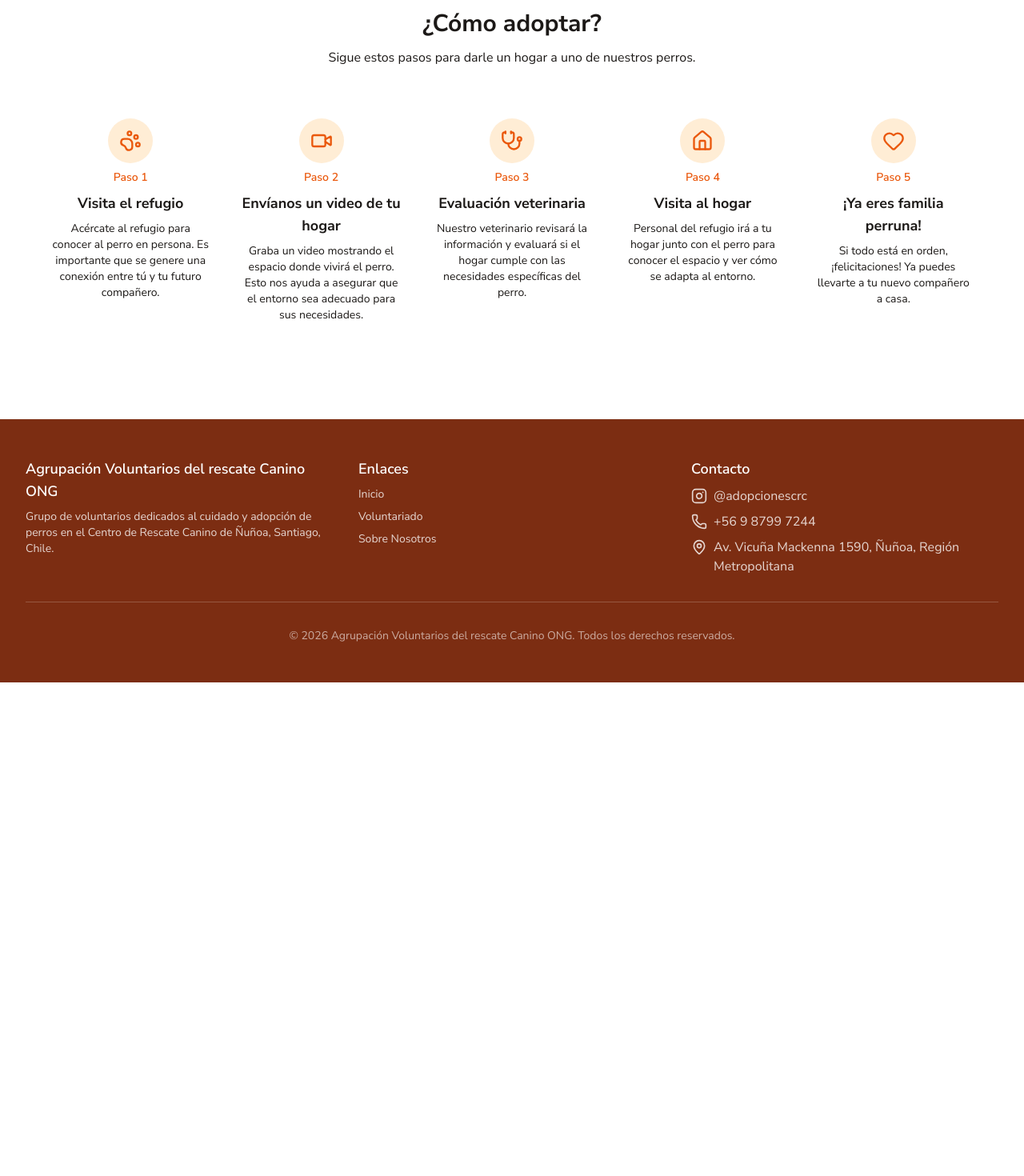
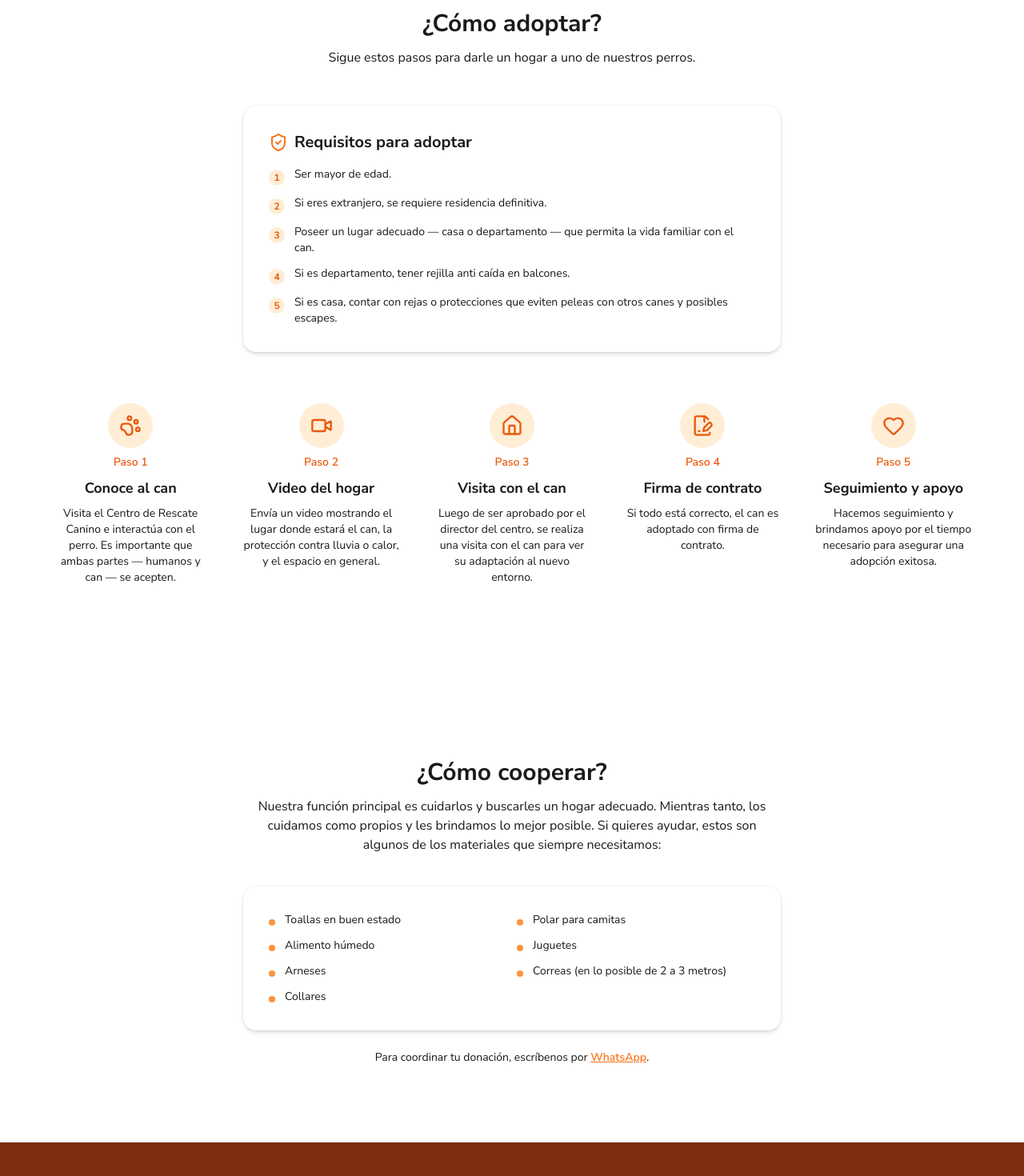
Before and after one commit to KorryKo/crc-voluntarios, a Next.js app: page / in a window 1280 px wide. Shown: the part 1120-2590 px from the top of the page at 80% size. Before the commit the page ends 1973 px from the top, so only its background shows below. Built offline with nearby package versions, Linux system fonts and the light colour scheme; no server answers; the database is empty.

Commit message:
change the content accordingly with requirments

```diff
--- a/app/(public)/page.tsx
+++ b/app/(public)/page.tsx
@@ -2,6 +2,7 @@ import type { Metadata } from "next";
 import HeroSection from "@/components/HeroSection";
 import DogsSection from "@/components/DogsSection";
 import AdoptionRules from "@/components/AdoptionRules";
+import DonationSection from "@/components/DonationSection";
 import { getDogs } from "@/lib/dogs";
 
 export const revalidate = 0;
@@ -68,6 +69,7 @@ export default async function Home() {
         <DogsSection dogs={dogs} />
       </div>
       <AdoptionRules />
+      <DonationSection />
     </>
   );
 }
--- a/app/(public)/sobre-nosotros/page.tsx
+++ b/app/(public)/sobre-nosotros/page.tsx
@@ -1,7 +1,7 @@
 import type { Metadata } from "next";
 import Image from "next/image";
 import HeroSection from "@/components/HeroSection";
-import { Heart, Shield, Users, PawPrint } from "lucide-react";
+import { Heart, Shield, Footprints, PawPrint } from "lucide-react";
 import GalleryCarousel from "@/components/GalleryCarousel";
 import { getVolunteerPhotos } from "@/lib/volunteers";
 
@@ -36,30 +36,30 @@ const jsonLd = {
   },
 };
 
-const values = [
+const queHacemos = [
+  {
+    icon: Footprints,
+    title: "Paseos y compañía",
+    description:
+      "Les brindamos lo más cercano posible a la vida en familia: paseos, juegos y compañía diaria.",
+  },
   {
     icon: Heart,
-    title: "Amor por los animales",
+    title: "Rehabilitación",
     description:
-      "Todo lo que hacemos nace del cariño y respeto por los perros que cuidamos cada día.",
+      "Acompañamos a los canes en su recuperación de traumas, con paciencia y cariño.",
   },
   {
     icon: Shield,
-    title: "Compromiso",
+    title: "Cuidados especiales",
     description:
-      "Llevamos más de 10 años dedicados a mejorar la vida de los perros del refugio, sin importar las dificultades.",
-  },
-  {
-    icon: Users,
-    title: "Comunidad",
-    description:
-      "Somos una familia de voluntarios unidos por un mismo propósito: darles una vida digna mientras encuentran un hogar.",
+      "Baños, medicamentos, consultas a especialistas, exámenes médicos, camas y ropa de invierno.",
   },
   {
     icon: PawPrint,
-    title: "Bienestar animal",
+    title: "Salud física y mental",
     description:
-      "Nos enfocamos en que cada perro tenga una estadía lo más agradable posible: paseos, juegos, cariño y cuidado.",
+      "El cuidado veterinario está en manos del centro, y nosotros les brindamos el bienestar emocional que necesitan.",
   },
 ];
 
@@ -123,13 +123,17 @@ export default async function SobreNosotros() {
                   hogar definitivo.
                 </p>
                 <p>
-                  Hoy somos un grupo organizado de voluntarios que trabaja en
-                  el Centro de Rescate Canino de Ñuñoa. No somos el refugio — somos
-                  personas comunes que dedican su tiempo libre a hacer la diferencia.
-                  El centro es administrado por la municipalidad, que se encarga de
-                  los rescates, la atención veterinaria y los procesos de adopción.
-                  Nosotros nos enfocamos en lo que más necesitan los perros en su día
-                  a día: compañía, ejercicio, higiene y cariño.
+                  Hoy nuestra agrupación tiene un convenio de colaboración con la
+                  Ilustre Municipalidad de Ñuñoa para trabajar en conjunto en el
+                  Centro de Rescate Canino, ubicado en Vicuña Mackenna 1590. Desde
+                  los inicios del centro, hemos estado cuidando y rehabilitando a
+                  los canes que llegan producto de abandono y otras formas de
+                  maltrato.
+                </p>
+                <p>
+                  Nuestra función es cuidar, rehabilitar y acompañar con amor a los
+                  canes hasta lograr su adopción en un buen hogar, que es nuestra
+                  misión primordial.
                 </p>
               </div>
             </div>
@@ -141,22 +145,23 @@ export default async function SobreNosotros() {
       <section className="bg-bg-warm py-24">
         <div className="mx-auto max-w-7xl px-6 sm:px-10 lg:px-16">
           <h2 className="text-center text-3xl font-bold text-text-primary">
-            ¿Qué nos mueve?
+            ¿Qué hacemos?
           </h2>
           <p className="mx-auto mt-3 max-w-2xl text-center text-text-secondary">
-            Nuestros valores guían cada acción que tomamos en el refugio.
+            Como todo ser sintiente y gregario, los canes necesitan salud física
+            y mental en un entorno cuidado y respetuoso de su especie.
           </p>
           <div className="mt-16 grid grid-cols-1 gap-10 sm:grid-cols-2 lg:grid-cols-4">
-            {values.map((value, index) => (
+            {queHacemos.map((item, index) => (
               <div key={index} className="text-center">
                 <div className="mx-auto flex h-14 w-14 items-center justify-center rounded-full bg-secondary-100">
-                  <value.icon className="h-7 w-7 text-secondary-600" />
+                  <item.icon className="h-7 w-7 text-secondary-600" />
                 </div>
                 <h3 className="mt-4 text-lg font-bold text-text-primary">
-                  {value.title}
+                  {item.title}
                 </h3>
                 <p className="mt-2 text-sm text-text-secondary">
-                  {value.description}
+                  {item.description}
                 </p>
               </div>
             ))}
@@ -188,12 +193,11 @@ export default async function SobreNosotros() {
       {/* Nuestro rol */}
       <section className="py-24">
         <div className="mx-auto max-w-3xl rounded-full bg-secondary-500 px-12 py-10 text-center">
-          <h2 className="text-3xl font-bold text-white">Nuestro Rol</h2>
+          <h2 className="text-3xl font-bold text-white">Nuestra Misión</h2>
           <p className="mx-auto mt-4 max-w-xl text-lg leading-relaxed text-white/90">
-            Somos el puente entre los perros y las personas que quieren ayudar.
-            Conectamos a posibles adoptantes con la administración del refugio y
-            nos aseguramos de que cada perro reciba atención y cariño todos los
-            días.
+            Cuidar, rehabilitar y acompañar con amor a los canes hasta lograr
+            su adopción en un buen hogar. Somos el puente entre los perros y
+            las familias que les darán una nueva vida.
           </p>
         </div>
       </section>
--- a/app/(public)/voluntariado/page.tsx
+++ b/app/(public)/voluntariado/page.tsx
@@ -1,7 +1,7 @@
 import type { Metadata } from "next";
 import Image from "next/image";
 import HeroSection from "@/components/HeroSection";
-import { Footprints, GamepadIcon, SprayCan, ShowerHead, Heart, MessageCircle, CalendarDays, GraduationCap, PartyPopper } from "lucide-react";
+import { Footprints, GamepadIcon, SprayCan, ShowerHead, Heart, MessageCircle, ClipboardList, GraduationCap, PartyPopper, UserCheck, Clock, Users, HandHeart, ShieldCheck } from "lucide-react";
 
 export const metadata: Metadata = {
   title: "Voluntariado",
@@ -87,22 +87,22 @@ const steps = [
       "Escríbenos por WhatsApp para contarnos que te interesa ser voluntario.",
   },
   {
-    icon: CalendarDays,
-    title: "Elige tus días de capacitación",
+    icon: ClipboardList,
+    title: "Proceso de inducción",
     description:
-      "La capacitación se realiza los martes, miércoles y jueves. Elige los días que mejor te acomoden.",
+      "Te presentamos a cada can, sus necesidades, miedos, gustos, preferencias de paseo, carácter y cuidados especiales.",
   },
   {
     icon: GraduationCap,
-    title: "Completa la capacitación",
+    title: "Completa las asistencias",
     description:
-      "Durante aproximadamente una semana, aprenderás a pasear a los perros acompañado de uno de nuestros voluntarios.",
+      "Normalmente son 4 o 5 asistencias de inducción, acompañado de nuestros voluntarios experimentados.",
   },
   {
     icon: PartyPopper,
     title: "¡Ya eres voluntario!",
     description:
-      "Una vez completada la capacitación, puedes venir cualquier día en horario de funcionamiento del refugio, a tu propio ritmo.",
+      "Firmas como voluntario y puedes venir eligiendo tu propio horario.",
   },
 ];
 
@@ -170,15 +170,26 @@ export default function Voluntariado() {
       </section>
 
       <section className="py-24">
-        <div className="mx-auto max-w-3xl rounded-full bg-secondary-500 px-12 py-10 text-center">
-          <h2 className="text-3xl font-bold text-white">
+        <div className="mx-auto max-w-3xl px-6 sm:px-10">
+          <h2 className="text-center text-3xl font-bold text-text-primary">
             Requisitos
           </h2>
-          <p className="mx-auto mt-4 max-w-xl text-lg text-white/90 leading-relaxed">
-            Para ser voluntario solo necesitas ser mayor de 18 años y, lo más
-            importante, tener amor por los perros y ganas de ayudar a mejorar
-            su calidad de vida.
-          </p>
+          <div className="mt-10 rounded-2xl bg-white p-8 shadow-md ring-1 ring-black/5">
+            <ul className="space-y-4">
+              {[
+                { icon: UserCheck, text: "Ser mayor de edad." },
+                { icon: Clock, text: "Tiempo mínimo de dos horas a la semana para estar con ellos." },
+                { icon: Users, text: "Disposición de aprender y trabajar en grupo." },
+                { icon: HandHeart, text: "Respeto y cariño hacia toda especie, como a un igual." },
+                { icon: ShieldCheck, text: "Responsabilidad para cumplir el compromiso voluntario de asistir." },
+              ].map((req, index) => (
+                <li key={index} className="flex items-start gap-3 text-text-secondary">
+                  <req.icon className="mt-0.5 h-5 w-5 shrink-0 text-secondary-500" />
+                  <span className="text-sm">{req.text}</span>
+                </li>
+              ))}
+            </ul>
+          </div>
         </div>
       </section>
 
--- a/components/AdoptionRules.tsx
+++ b/components/AdoptionRules.tsx
@@ -1,35 +1,52 @@
-import { PawPrint, Video, Stethoscope, House, Heart } from "lucide-react";
+import {
+  UserCheck,
+  Home,
+  ShieldCheck,
+  PawPrint,
+  Video,
+  House,
+  FileSignature,
+  Heart,
+} from "lucide-react";
+
+const requirements = [
+  "Ser mayor de edad.",
+  "Si eres extranjero, se requiere residencia definitiva.",
+  "Poseer un lugar adecuado — casa o departamento — que permita la vida familiar con el can.",
+  "Si es departamento, tener rejilla anti caída en balcones.",
+  "Si es casa, contar con rejas o protecciones que eviten peleas con otros canes y posibles escapes.",
+];
 
 const steps = [
   {
     icon: PawPrint,
-    title: "Visita el refugio",
+    title: "Conoce al can",
     description:
-      "Acércate al refugio para conocer al perro en persona. Es importante que se genere una conexión entre tú y tu futuro compañero.",
+      "Visita el Centro de Rescate Canino e interactúa con el perro. Es importante que ambas partes — humanos y can — se acepten.",
   },
   {
     icon: Video,
-    title: "Envíanos un video de tu hogar",
+    title: "Video del hogar",
     description:
-      "Graba un video mostrando el espacio donde vivirá el perro. Esto nos ayuda a asegurar que el entorno sea adecuado para sus necesidades.",
-  },
-  {
-    icon: Stethoscope,
-    title: "Evaluación veterinaria",
-    description:
-      "Nuestro veterinario revisará la información y evaluará si el hogar cumple con las necesidades específicas del perro.",
+      "Envía un video mostrando el lugar donde estará el can, la protección contra lluvia o calor, y el espacio en general.",
   },
   {
     icon: House,
-    title: "Visita al hogar",
+    title: "Visita con el can",
     description:
-      "Personal del refugio irá a tu hogar junto con el perro para conocer el espacio y ver cómo se adapta al entorno.",
+      "Luego de ser aprobado por el director del centro, se realiza una visita con el can para ver su adaptación al nuevo entorno.",
+  },
+  {
+    icon: FileSignature,
+    title: "Firma de contrato",
+    description:
+      "Si todo está correcto, el can es adoptado con firma de contrato.",
   },
   {
     icon: Heart,
-    title: "¡Ya eres familia perruna!",
+    title: "Seguimiento y apoyo",
     description:
-      "Si todo está en orden, ¡felicitaciones! Ya puedes llevarte a tu nuevo compañero a casa.",
+      "Hacemos seguimiento y brindamos apoyo por el tiempo necesario para asegurar una adopción exitosa.",
   },
 ];
 
@@ -43,6 +60,26 @@ export default function AdoptionRules() {
         <p className="mx-auto mt-3 max-w-2xl text-center text-text-secondary">
           Sigue estos pasos para darle un hogar a uno de nuestros perros.
         </p>
+
+        {/* Requisitos */}
+        <div className="mx-auto mt-12 max-w-2xl rounded-2xl bg-white p-8 shadow-md ring-1 ring-black/5">
+          <h3 className="flex items-center gap-2 text-xl font-bold text-text-primary">
+            <ShieldCheck className="h-6 w-6 text-secondary-500" />
+            Requisitos para adoptar
+          </h3>
+          <ul className="mt-4 space-y-3">
+            {requirements.map((req, index) => (
+              <li key={index} className="flex items-start gap-3 text-sm text-text-secondary">
+                <span className="mt-1 flex h-5 w-5 shrink-0 items-center justify-center rounded-full bg-secondary-100 text-xs font-bold text-secondary-600">
+                  {index + 1}
+                </span>
+                {req}
+              </li>
+            ))}
+          </ul>
+        </div>
+
+        {/* Pasos */}
         <div className="mt-16 grid grid-cols-1 gap-10 sm:grid-cols-2 lg:grid-cols-5">
           {steps.map((step, index) => (
             <div key={index} className="text-center">
--- /dev/null
+++ b/components/DonationSection.tsx
@@ -0,0 +1,52 @@
+const donations = [
+  "Toallas en buen estado",
+  "Polar para camitas",
+  "Alimento húmedo",
+  "Juguetes",
+  "Arneses",
+  "Correas (en lo posible de 2 a 3 metros)",
+  "Collares",
+];
+
+export default function DonationSection() {
+  return (
+    <section className="py-24">
+      <div className="mx-auto max-w-7xl px-6 sm:px-10 lg:px-16">
+        <h2 className="text-center text-3xl font-bold text-text-primary">
+          ¿Cómo cooperar?
+        </h2>
+        <p className="mx-auto mt-3 max-w-2xl text-center text-text-secondary">
+          Nuestra función principal es cuidarlos y buscarles un hogar adecuado.
+          Mientras tanto, los cuidamos como propios y les brindamos lo mejor
+          posible. Si quieres ayudar, estos son algunos de los materiales que
+          siempre necesitamos:
+        </p>
+        <div className="mx-auto mt-10 max-w-2xl rounded-2xl bg-white p-8 shadow-md ring-1 ring-black/5">
+          <ul className="grid grid-cols-1 gap-3 sm:grid-cols-2">
+            {donations.map((item, index) => (
+              <li
+                key={index}
+                className="flex items-center gap-3 text-sm text-text-secondary"
+              >
+                <span className="mt-1.5 h-2 w-2 shrink-0 rounded-full bg-secondary-400" />
+                {item}
+              </li>
+            ))}
+          </ul>
+        </div>
+        <p className="mx-auto mt-6 max-w-2xl text-center text-sm text-text-secondary">
+          Para coordinar tu donación, escríbenos por{" "}
+          <a
+            href="https://wa.me/56987997244?text=Hola%2C%20me%20gustar%C3%ADa%20hacer%20una%20donaci%C3%B3n.%20%C2%BFC%C3%B3mo%20puedo%20hacerles%20llegar%20los%20materiales%3F"
+            target="_blank"
+            rel="noopener noreferrer"
+            className="font-semibold text-secondary-500 underline hover:text-secondary-600"
+          >
+            WhatsApp
+          </a>
+          .
+        </p>
+      </div>
+    </section>
+  );
+}
```
